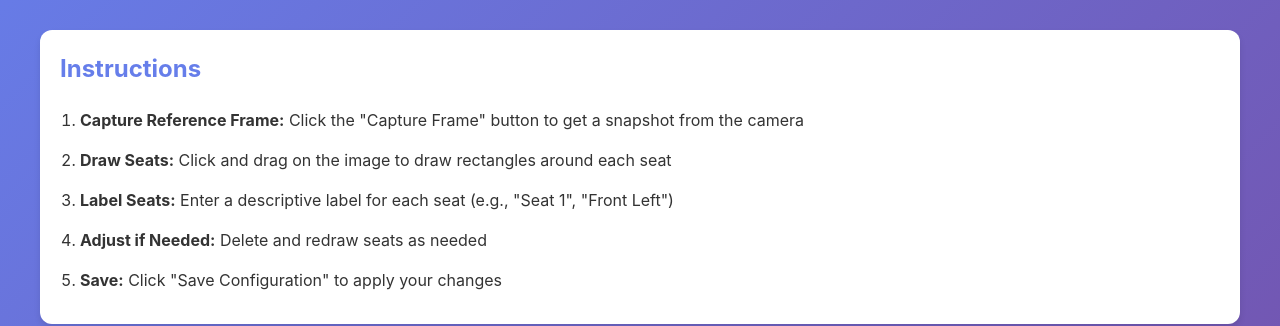
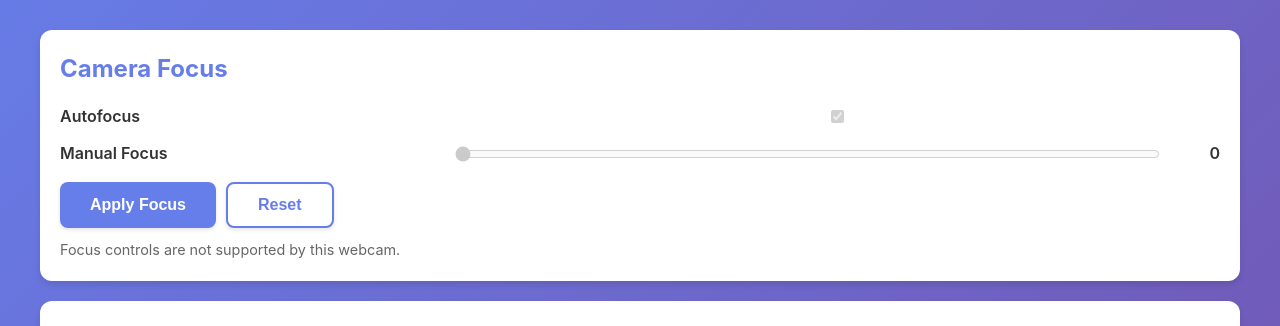
Before and after one commit to GarytheNoob/yolo-seat-occupancy-monitor, a Flask app: page /configure in a window 1280 px wide. Shown: the part 122-448 px from the top of the page. Run offline with Flask 3, Linux system fonts and the light colour scheme.

Commit message:
feat: add manual focus controls for webcam configuration
Allow USB webcams to adjust focus from the web UI.

```diff
--- a/config.example.json
+++ b/config.example.json
@@ -3,7 +3,9 @@
     "source": 0,
     "width": 640,
     "height": 480,
-    "fps_target": 2
+    "fps_target": 2,
+    "autofocus": true,
+    "focus": 0
   },
   "detection": {
     "confidence_threshold": 0.5,
--- a/static/js/configure.js
+++ b/static/js/configure.js
@@ -20,6 +20,14 @@ let nextSeatId = 1;
 // Camera dimensions
 let cameraWidth = 640;
 let cameraHeight = 480;
+let focusConfig = {
+    autofocus: true,
+    focus: 0,
+    capabilities: {
+        autofocus: false,
+        focus: false
+    }
+};
 
 /**
  * Initialize the page
@@ -36,6 +44,23 @@ document.addEventListener('DOMContentLoaded', function() {
 
     // Load existing configuration
     loadExistingConfiguration();
+    loadCameraSettings();
+
+    const focusSlider = document.getElementById('focusSlider');
+    const focusValue = document.getElementById('focusValue');
+    const autofocusToggle = document.getElementById('autofocusToggle');
+
+    if (focusSlider && focusValue) {
+        focusSlider.addEventListener('input', () => {
+            focusValue.textContent = focusSlider.value;
+        });
+    }
+
+    if (autofocusToggle) {
+        autofocusToggle.addEventListener('change', () => {
+            updateFocusControlState();
+        });
+    }
 
     console.log('Configuration page initialized');
 });
@@ -71,6 +96,131 @@ async function loadExistingConfiguration() {
         console.error('Error loading configuration:', error);
         showStatus('Could not load existing configuration', 'error');
     }
+}
+
+async function loadCameraSettings() {
+    try {
+        const response = await fetch('/api/camera');
+        if (!response.ok) {
+            throw new Error(`HTTP error! status: ${response.status}`);
+        }
+
+        const data = await response.json();
+        focusConfig = {
+            autofocus: data.autofocus,
+            focus: data.focus,
+            capabilities: data.capabilities || { autofocus: false, focus: false },
+            current: data.current || {}
+        };
+
+        const autofocusToggle = document.getElementById('autofocusToggle');
+        const focusSlider = document.getElementById('focusSlider');
+        const focusValue = document.getElementById('focusValue');
+
+        if (autofocusToggle) {
+            autofocusToggle.checked = Boolean(focusConfig.autofocus);
+        }
+
+        if (focusSlider) {
+            focusSlider.value = Number(focusConfig.focus || 0);
+        }
+
+        if (focusValue) {
+            focusValue.textContent = focusSlider ? focusSlider.value : '0';
+        }
+
+        updateFocusControlState();
+    } catch (error) {
+        console.error('Error loading camera settings:', error);
+        showStatus('Could not load camera focus settings', 'error');
+    }
+}
+
+function updateFocusControlState() {
+    const autofocusToggle = document.getElementById('autofocusToggle');
+    const focusSlider = document.getElementById('focusSlider');
+    const focusNote = document.getElementById('focusNote');
+    const autofocusEnabled = autofocusToggle ? autofocusToggle.checked : true;
+
+    if (focusSlider) {
+        focusSlider.disabled = autofocusEnabled || !focusConfig.capabilities.focus;
+    }
+
+    if (autofocusToggle) {
+        autofocusToggle.disabled = !focusConfig.capabilities.autofocus;
+    }
+
+    if (focusNote) {
+        if (!focusConfig.capabilities.autofocus && !focusConfig.capabilities.focus) {
+            focusNote.textContent = 'Focus controls are not supported by this webcam.';
+        } else if (autofocusEnabled) {
+            focusNote.textContent = 'Autofocus is on. Disable it to adjust focus manually.';
+        } else {
+            focusNote.textContent = 'Manual focus enabled. Adjust the slider and apply.';
+        }
+    }
+}
+
+async function applyFocusSettings() {
+    const autofocusToggle = document.getElementById('autofocusToggle');
+    const focusSlider = document.getElementById('focusSlider');
+
+    if (!autofocusToggle || !focusSlider) {
+        return;
+    }
+
+    showStatus('Applying focus settings...', 'info');
+
+    try {
+        const response = await fetch('/api/camera/focus', {
+            method: 'POST',
+            headers: {
+                'Content-Type': 'application/json'
+            },
+            body: JSON.stringify({
+                autofocus: autofocusToggle.checked,
+                focus: Number(focusSlider.value)
+            })
+        });
+
+        if (!response.ok) {
+            throw new Error(`HTTP error! status: ${response.status}`);
+        }
+
+        const result = await response.json();
+        if (result.success) {
+            if (result.applied && (result.applied.autofocus === false || result.applied.focus === false)) {
+                showStatus('Focus settings saved, but the webcam may ignore them.', 'info');
+            } else {
+                showStatus('Focus settings applied', 'success');
+            }
+            focusConfig.autofocus = autofocusToggle.checked;
+            focusConfig.focus = Number(focusSlider.value);
+        } else {
+            showStatus('Failed to apply focus settings', 'error');
+        }
+    } catch (error) {
+        console.error('Error applying focus settings:', error);
+        showStatus('Failed to apply focus settings', 'error');
+    }
+}
+
+function resetFocusSettings() {
+    const autofocusToggle = document.getElementById('autofocusToggle');
+    const focusSlider = document.getElementById('focusSlider');
+    const focusValue = document.getElementById('focusValue');
+
+    if (!autofocusToggle || !focusSlider) {
+        return;
+    }
+
+    autofocusToggle.checked = Boolean(focusConfig.autofocus);
+    focusSlider.value = Number(focusConfig.focus || 0);
+    if (focusValue) {
+        focusValue.textContent = focusSlider.value;
+    }
+    updateFocusControlState();
+    showStatus('Focus settings reset', 'info');
 }
 
 /**
--- a/templates/configure.html
+++ b/templates/configure.html
@@ -191,6 +191,61 @@
             color: #999;
             font-style: italic;
         }
+
+        .focus-panel {
+            background: white;
+            padding: 20px;
+            border-radius: 12px;
+            margin-bottom: 20px;
+            box-shadow: 0 4px 6px rgba(0, 0, 0, 0.1);
+        }
+
+        .focus-panel h2 {
+            color: #667eea;
+            margin-bottom: 15px;
+        }
+
+        .focus-controls {
+            display: grid;
+            grid-template-columns: 1fr 2fr;
+            gap: 12px;
+            align-items: center;
+            margin-top: 10px;
+        }
+
+        .focus-controls label {
+            font-weight: 600;
+            color: #333;
+        }
+
+        .focus-range {
+            display: flex;
+            gap: 12px;
+            align-items: center;
+        }
+
+        .focus-range input[type="range"] {
+            width: 100%;
+        }
+
+        .focus-value {
+            font-weight: 600;
+            min-width: 48px;
+            text-align: right;
+        }
+
+        .focus-actions {
+            display: flex;
+            gap: 10px;
+            margin-top: 15px;
+            flex-wrap: wrap;
+        }
+
+        .focus-note {
+            margin-top: 10px;
+            color: #666;
+            font-size: 0.9rem;
+        }
     </style>
 </head>
 <body>
@@ -199,6 +254,25 @@
             <h1>Configure Seats</h1>
             <p class="subtitle">Draw rectangles to define seat positions</p>
         </header>
+
+        <div class="focus-panel">
+            <h2>Camera Focus</h2>
+            <div class="focus-controls">
+                <label for="autofocusToggle">Autofocus</label>
+                <input type="checkbox" id="autofocusToggle" checked>
+
+                <label for="focusSlider">Manual Focus</label>
+                <div class="focus-range">
+                <input type="range" id="focusSlider" min="0" max="255" value="0" step="1">
+                    <span class="focus-value" id="focusValue">0</span>
+                </div>
+            </div>
+            <div class="focus-actions">
+                <button onclick="applyFocusSettings()" class="btn btn-primary">Apply Focus</button>
+                <button onclick="resetFocusSettings()" class="btn btn-secondary">Reset</button>
+            </div>
+            <p class="focus-note" id="focusNote">Focus controls depend on your webcam driver.</p>
+        </div>
 
         <div class="instructions">
             <h2>Instructions</h2>
--- a/web_server.py
+++ b/web_server.py
@@ -66,6 +66,8 @@ def initialize_system():
     camera_source = camera_config.get("source", 0)
     camera_width = camera_config.get("width", 640)
     camera_height = camera_config.get("height", 480)
+    camera_autofocus = camera_config.get("autofocus", True)
+    camera_focus = camera_config.get("focus", 0)
 
     model_path = detection_config.get("model", "yolov8n.pt")
     confidence_threshold = detection_config.get("confidence_threshold", 0.5)
@@ -78,7 +80,13 @@ def initialize_system():
     # Initialize camera
     print("Initializing camera...")
     try:
-        camera = Camera(source=camera_source, width=camera_width, height=camera_height)
+        camera = Camera(
+            source=camera_source,
+            width=camera_width,
+            height=camera_height,
+            autofocus=camera_autofocus,
+            focus=camera_focus,
+        )
     except RuntimeError as e:
         raise RuntimeError(f"Camera initialization failed: {e}")
 
@@ -327,6 +335,89 @@ def api_config():
     return jsonify(config)
 
 
+@app.route("/api/camera", methods=["GET"])
+def api_camera_get():
+    """Get current camera focus settings and capability info."""
+    global camera, config
+    camera_config = config.get("camera", {})
+    autofocus = camera_config.get("autofocus", True)
+    focus = camera_config.get("focus", 0)
+
+    autofocus_value = camera.get_autofocus() if camera else None
+    focus_value = camera.get_focus() if camera else None
+
+    return jsonify(
+        {
+            "autofocus": autofocus,
+            "focus": focus,
+            "capabilities": {
+                "autofocus": bool(camera.autofocus_supported) if camera else False,
+                "focus": bool(camera.focus_supported) if camera else False,
+            },
+            "current": {
+                "autofocus": autofocus_value,
+                "focus": focus_value,
+            },
+        }
+    )
+
+
+@app.route("/api/camera/focus", methods=["POST"])
+def api_camera_focus():
+    """Update autofocus and focus settings for the active camera."""
+    global camera, config
+
+    try:
+        data = request.get_json()
+        if not data:
+            return jsonify({"error": "Missing request body"}), 400
+
+        autofocus = data.get("autofocus")
+        focus = data.get("focus")
+
+        if autofocus is None and focus is None:
+            return jsonify({"error": "Provide 'autofocus' and/or 'focus'"}), 400
+
+        camera_config = config.setdefault("camera", {})
+
+        autofocus_applied = None
+        focus_applied = None
+
+        if autofocus is not None:
+            autofocus_value = bool(autofocus)
+            autofocus_applied = camera.set_autofocus(autofocus_value) if camera else False
+            camera_config["autofocus"] = autofocus_value
+
+        if focus is not None:
+            try:
+                focus_value = float(focus)
+            except (TypeError, ValueError):
+                return jsonify({"error": "Invalid focus value"}), 400
+            focus_value = max(0.0, min(255.0, focus_value))
+            focus_applied = camera.set_focus(focus_value) if camera else False
+            camera_config["focus"] = focus_value
+
+        if not save_config(config):
+            return jsonify({"error": "Failed to save configuration"}), 500
+
+        return jsonify(
+            {
+                "success": True,
+                "applied": {
+                    "autofocus": autofocus_applied,
+                    "focus": focus_applied,
+                },
+                "current": {
+                    "autofocus": camera.get_autofocus() if camera else None,
+                    "focus": camera.get_focus() if camera else None,
+                },
+            }
+        )
+
+    except Exception as e:
+        return jsonify({"error": str(e)}), 500
+
+
 def main():
     """Main entry point."""
     print("=" * 60)
```
Also changed, not shown: camera.py (+54 -1 lines), main.py (+9 -1 lines), README.md.
